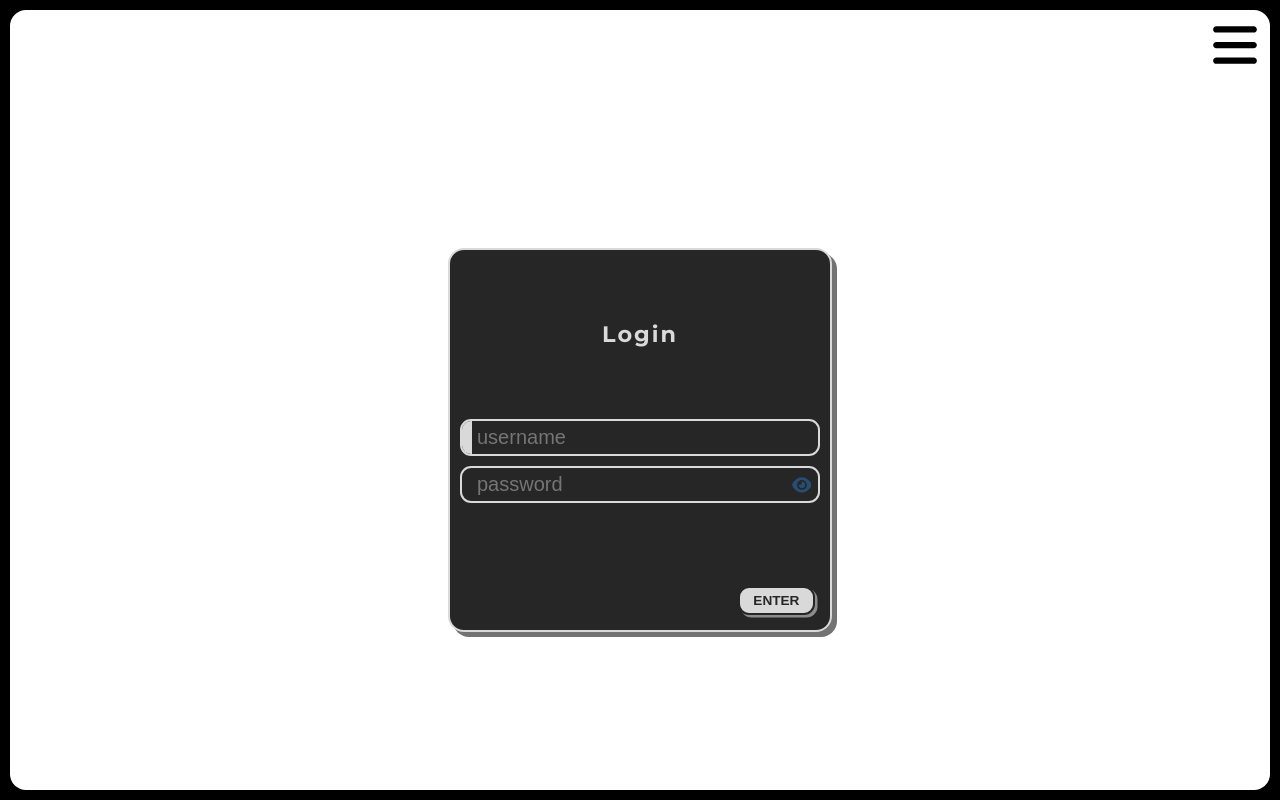
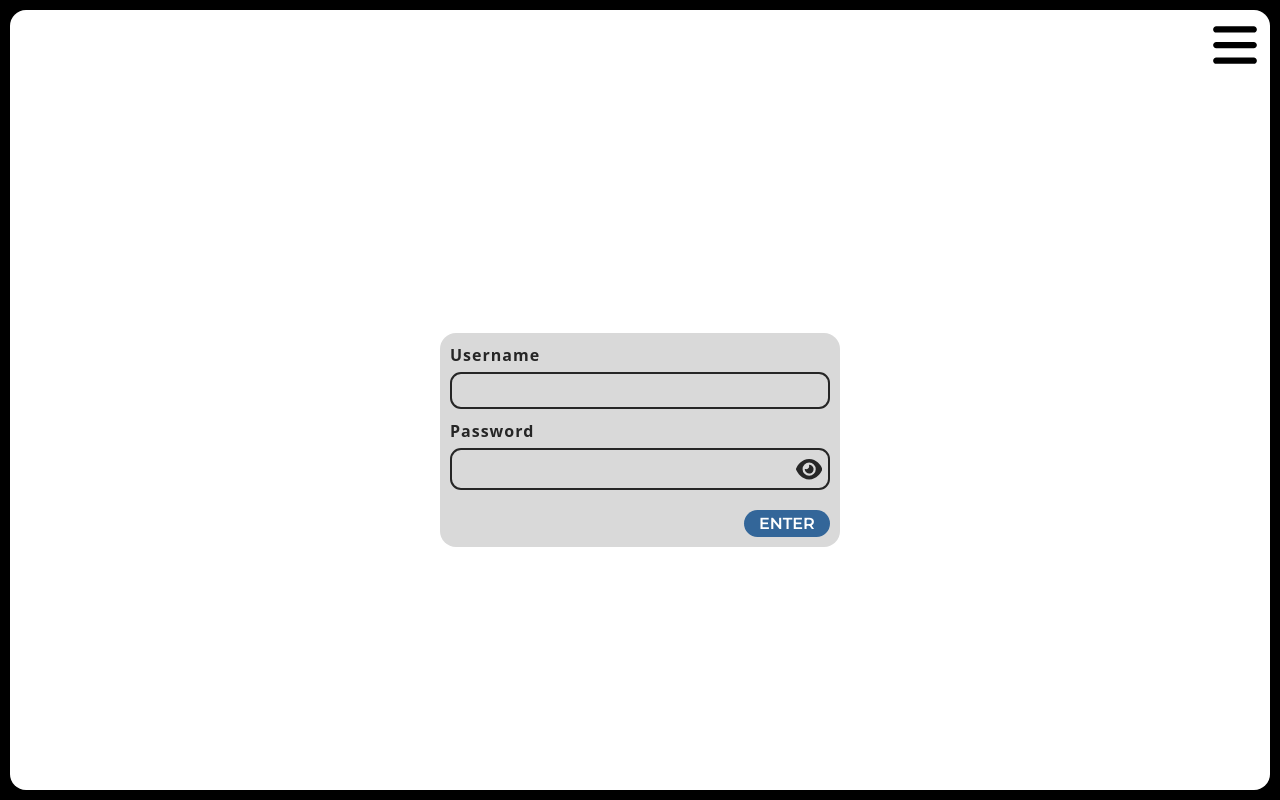
Before and after one commit to CrgioYalux/proyecto_integrador, a React (Vite) app in the folder client/: page /admin/login in a window 1280 px wide. Built offline with nearby package versions, Linux system fonts and the light colour scheme.

Commit message:
feat: Login component makeover

```diff
--- a/client/src/pages/Admin/Login/Login.css
+++ b/client/src/pages/Admin/Login/Login.css
@@ -1,67 +1,65 @@
 .Login {
     --Login-form-spacing: 5px;
-    --Login-accent-color: var(--brand-color-l-lower);
 
-    width: 30vw;
-    min-width: 300px;
-    aspect-ratio: 1;
+    width: 90vw;
+    max-width: 400px;
+    height: fit-content;
+
+    display: flex;
+    flex-direction: column;
+
+    gap: calc(var(--Login-form-spacing) * 2);
+    padding: calc(var(--Login-form-spacing) * 2);
+
+    font-size: 1em;
+
+    color: var(--secondary-color-l-low);
+    background-color: var(--primary-color-l-high);
+
+    border-radius: var(--brand-border-radius);
+}
+
+.Login strong,
+.Login span {
+    font-family: system-ui, -apple-system, BlinkMacSystemFont, 'Segoe UI', Roboto, Oxygen, Ubuntu, Cantarell, 'Open Sans', 'Helvetica Neue', sans-serif;
+}
+
+.Login.--login-failed > .Login__state {
+    color: var(--unsuccess-color);
+    font-weight: 600;
+    animation: shake-in-x .25s;
+}
+
+.Login > .Login__label {
+    width: 100%;
 
     display: flex;
     flex-direction: column;
     align-items: flex-start;
-
-    gap: calc(var(--Login-form-spacing) * 2);
-    padding: calc(var(--Login-form-spacing) * 2);
-
-    color: var(--primary-color-l-high);
-    font-size: 1em;
-
-    background-color: var(--secondary-color-l-low);
-    box-shadow: var(--Login-form-spacing) var(--Login-form-spacing) 0 var(--secondary-color-l-lowest);
-
-    border: 2px solid currentColor;
-    border-radius: var(--brand-border-radius);
-}
-
-.Login.--login-failed {
-    --Login-accent-color: var(--unsuccess-color);
-}
-
-.Login > span {
-    margin: 0 auto;
-    color: var(--unsuccess-color);
-}
-
-.Login > strong {
-    margin: auto;
-
-    font-size: 1.4em;
-    line-height: 1;
-    letter-spacing: 2px;
-    font-weight: 700;
-
-    color: var(--primary-color-l-high);
-}
-
-.Login > label {
-    width: 100%;
-    position: relative;
-
-    display: flex;
-    flex-direction: row;
-    align-items: center;
+    gap: 5px;
 
     color: inherit;
     font-size: 1em;
 
-    border: 2px solid currentColor;
-    border-radius: calc(var(--brand-border-radius) - var(--Login-form-spacing));
-
     overflow: hidden;
 }
 
-.Login > label > input {
+.Login > .Login__label > .Login-label__text {
+    letter-spacing: 1px;
+}
+
+.Login > .Login__label > .Login-label__input {
     width: 100%;
+
+    display: flex;
+    flex-direction: row;
+
+    border: 2px solid currentColor;
+    border-radius: calc(var(--brand-border-radius) - var(--Login-form-spacing));
+}
+
+.Login > .Login__label > .Login-label__input > input {
+    flex: 1 1 auto;
     background-color: transparent;
     color: inherit;
 
@@ -70,90 +68,51 @@
 
     border: 0;
     border-left: 10px solid transparent;
-    border-radius: 0;
+    border-radius: calc(var(--brand-border-radius) - var(--Login-form-spacing));
+
     outline: 0;
-
-    transition: border-color .25s;
 }
 
-.Login > label > input:focus {
-    border-color: var(--primary-color-l-high);
+.Login > .Login__label > .Login-label__input > input::selection {
+    color: var(--primary-color-l-high);
+    background-color: var(--secondary-color-l-low);
 }
 
-.Login > label > input:not(:placeholder-shown) {
-    border-color: var(--Login-accent-color);
-}
-
-.Login > label:nth-child(2) > input {
-    max-width: 85%;
-}
-
-.Login > label:nth-child(1) > input {
-    max-width: 100%;
-}
-
-.Login > label > button {
-    position: absolute;
-    right: 0;
-
-    height: 100%;
+.Login > .Login__label > .Login-label__input > button {
+    flex: 0 0 10%;
     aspect-ratio: 1;
 
     display: grid;
     place-items: center;
 
     background-color: transparent;
+    border: 0;
 
-    border: 0;
-    border-radius: 50%;
-    outline: 0;
-
-    cursor: pointer;
+    cursor: pointer
 }
 
-.Login > label > button > * {
-    height: 60%;
-    aspect-ratio: 1;
-    fill: var(--Login-accent-color);
+.Login > .Login__label > .Login-label__input > button > .Login-label-input__icon {
+    width: 70%;
+    height: 70%;
+    fill: var(--secondary-color-l-low);
 }
 
-.Login > button {
+.Login > .Login__submit-bt {
+    flex: 0 1 auto;
+    min-width: 8ch;
+    max-width: 8ch;
     margin-top: auto;
-    margin-bottom: var(--Login-form-spacing);
-    margin-left: auto;
-    margin-right: var(--Login-form-spacing);
+    width: fit-content;
+    align-self: flex-end;
 
-    font-size: .85em;
-    font-weight: 600;
-    padding: .35em 1em;
-
-    color: var(--secondary-color-l-low);
-    background-color: var(--primary-color-l-high);
-    box-shadow: calc(var(--Login-form-spacing) / 2) calc(var(--Login-form-spacing) / 2) 0 var(--primary-color-l-highest);
-
-    border: 2px solid currentColor;
-    border-radius: calc(var(--brand-border-radius) - var(--Login-form-spacing));
-
-    cursor: pointer;
+    background-color: var(--brand-color-l-low);
+    color: white;
 }
 
-.Login > button:focus {
-    outline: 2px solid var(--Login-accent-color);
+@keyframes shake-in-x {
+    0% { transform: translateX(0) }
+    25% { transform: translateX(5px) }
+    50% { transform: translateX(-5px) }
+    75% { transform: translateX(5px) }
+    100% { transform: translateX(0) }
 }
-
-.Login > label > input:placeholder-shown {
-    color: var(--primary-color-l-highest);
-}
-
-.Login > label > input:first-child {
-    margin-top: auto;
-}
-
-.Login > label > button:focus {
-    outline: 2px solid var(--Login-accent-color);
-    outline-offset: -5px;
-}
-
-.Login > label:first-child {
-    margin-top: auto;
-}
--- a/client/src/pages/Admin/Login/index.tsx
+++ b/client/src/pages/Admin/Login/index.tsx
@@ -1,8 +1,11 @@
 import './Login.css';
-import { useState, useRef } from 'react';
+
+import { useState, useRef, createRef } from 'react';
 import { useAdminSystem } from "../../../providers/AdminSystem";
+
 import OpenEye from '../../../components/Icons/OpenEye';
 import ClosedEye from '../../../components/Icons/ClosedEye';
+import Button from '../../../components/Button';
 
 interface LoginProps { };
 
@@ -10,7 +13,7 @@ const Login: React.FC<LoginProps> = ({ }) => {
     const [_, actions] = useAdminSystem();
     const [passwordInputType, setPassworInputType] = useState<'password'|'text'>('password');
     const formTipSpanRef = useRef<HTMLSpanElement | null>(null);
-    const submitButtonRef = useRef<HTMLButtonElement | null>(null);
+    const submitButtonRef = createRef<HTMLButtonElement>();
 
     const handleSubmit = (event: React.SyntheticEvent): void => {
         event.preventDefault();
@@ -23,6 +26,11 @@ const Login: React.FC<LoginProps> = ({ }) => {
 
         if (submitButtonRef.current) {
             submitButtonRef.current.textContent = '...';
+        }
+
+        form.classList.remove('--login-failed');
+        if (formTipSpanRef.current) {
+            formTipSpanRef.current.textContent = '';
         }
 
         actions.userSession.logIn({ username: form.username.value, password: form.password. value })
@@ -44,21 +52,23 @@ const Login: React.FC<LoginProps> = ({ }) => {
 
     return (
         <form className='Login' onSubmit={handleSubmit}>
-            <strong>Login</strong>
-            <label htmlFor='username'>
+            <label className='Login__label' htmlFor='username'>
+                <strong className='Login-label__text'>Username</strong>
+                <div className='Login-label__input'>
                     <input
                     type='text'
-                placeholder='username'
                     id='username'
                     name='username'
                     required
                     autoFocus
                     />
+                </div>
             </label>
-            <label htmlFor='password'>
+            <label className='Login__label' htmlFor='password'>
+                <strong className='Login-label__text'>Password</strong>
+                <div className='Login-label__input'>
                     <input
                     type={passwordInputType}
-                placeholder='password'
                     id='password'
                     name='password'
                     required
@@ -66,10 +76,15 @@ const Login: React.FC<LoginProps> = ({ }) => {
                     <button
                     type='button'
                     onClick={() => setPassworInputType(prev => prev === 'password' ? 'text' : 'password' )}
-                >{passwordInputType === 'password' ? <OpenEye /> : <ClosedEye />}</button>
+                    >{
+                        passwordInputType === 'password'
+                        ? <OpenEye className='Login-label-input__icon' />
+                        : <ClosedEye className='Login-label-input__icon' />
+                    }</button>
+                </div>
             </label>
-            <span ref={formTipSpanRef}></span>
-            <button type='submit' ref={submitButtonRef}>ENTER</button>
+            <span className='Login__state' ref={formTipSpanRef}></span>
+            <Button className='Login__submit-bt' type='submit' ref={submitButtonRef}>ENTER</Button>
         </form>
     );
 };
```
Lines whose indentation alone changed are shown as unchanged.
